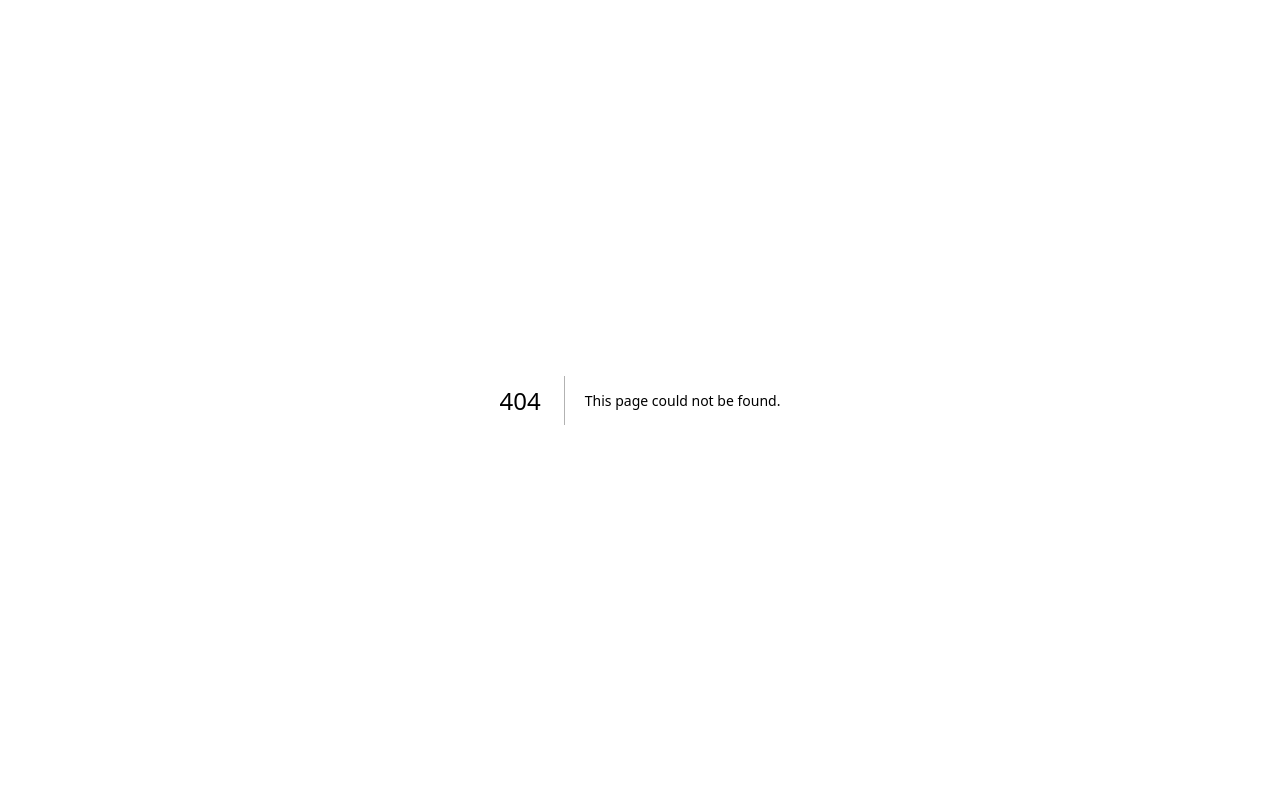
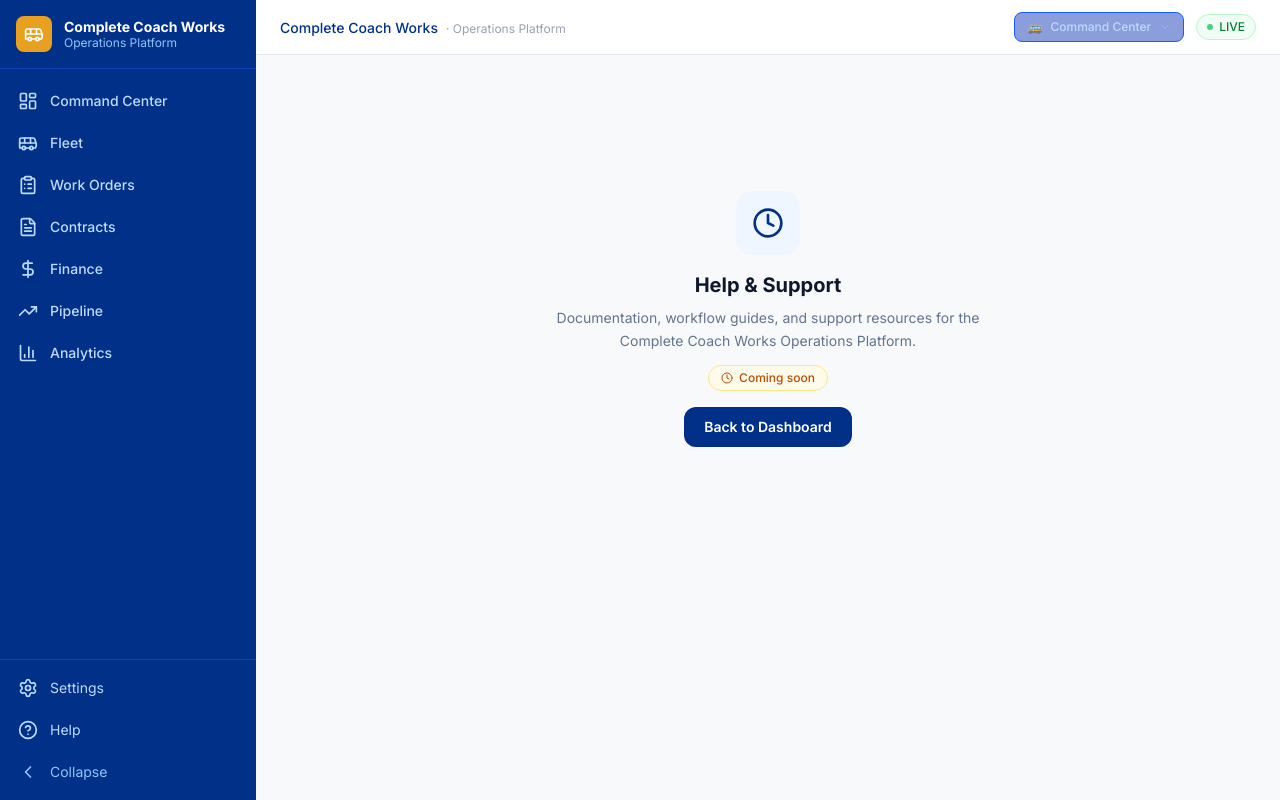
Before and after one commit to Bradpalubicki/bus-engine, a Next.js app: page /dashboard/help in a window 1280 px wide. Before the commit this address had no page. Built offline with nearby package versions, Linux system fonts and the light colour scheme.

Commit message:
feat(dashboard): add analytics and help coming-soon pages

```diff
--- /dev/null
+++ b/app/dashboard/analytics/page.tsx
@@ -0,0 +1,17 @@
+import { ComingSoon } from '@/components/dashboard/ComingSoon'
+
+export const metadata = {
+  title: 'Analytics | Complete Coach Works',
+}
+
+export default function AnalyticsPage() {
+  return (
+    <ComingSoon
+      title="Analytics"
+      description="Production throughput, revenue by contract, on-time delivery rates, and fleet utilization metrics — all in one place."
+      eta="Coming soon"
+      actionLabel="View Work Orders"
+      actionHref="/dashboard/work-orders"
+    />
+  )
+}
--- /dev/null
+++ b/app/dashboard/help/page.tsx
@@ -0,0 +1,17 @@
+import { ComingSoon } from '@/components/dashboard/ComingSoon'
+
+export const metadata = {
+  title: 'Help | Complete Coach Works',
+}
+
+export default function HelpPage() {
+  return (
+    <ComingSoon
+      title="Help & Support"
+      description="Documentation, workflow guides, and support resources for the Complete Coach Works Operations Platform."
+      eta="Coming soon"
+      actionLabel="Back to Dashboard"
+      actionHref="/dashboard"
+    />
+  )
+}
```
